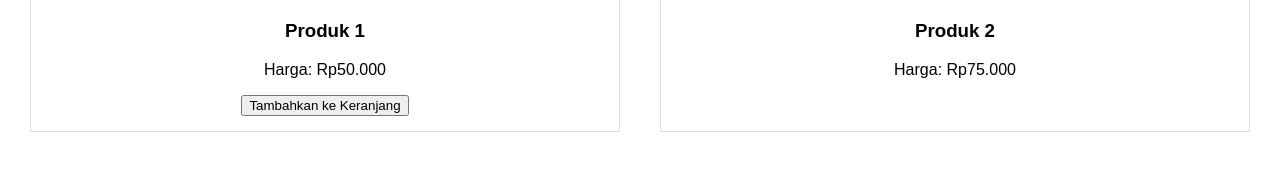
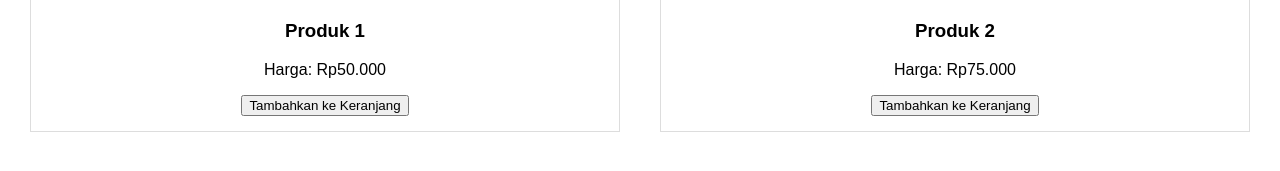
Before and after one commit to nixy-pro/projectalyssa, a plain HTML site: page index.html in a window 1280 px wide. Shown: the part 1569-1740 px from the top of the page. Drawn offline with Linux system fonts and the light colour scheme.

Commit message:
Update index.html

```diff
--- a/index.html
+++ b/index.html
@@ -1,8 +1,9 @@
- <!DOCTYPE html>
+<!DOCTYPE html>
 <html lang="id">
 <head>
     <meta charset="UTF-8">
     <title>Pinus Florist - Beranda</title>
+    <meta name="viewport" content="width=device-width, initial-scale=1.0">
     <link rel="stylesheet" href="styles.css">
 </head>
 <body>
@@ -33,6 +34,7 @@
                     <img src="https://pinus.florist/wp-content/uploads/2021/04/buket-mawar-warna-soft.jpg" alt="Produk 2">
                     <h3>Produk 2</h3>
                     <p>Harga: Rp75.000</p>
+                    <button>Tambahkan ke Keranjang</button>
                 </div>
                 <div class="product-item">
                     <img src="https://pinus.florist/wp-content/uploads/2021/04/buket-mawar-warna-soft.jpg" alt="Produk 3">
```
